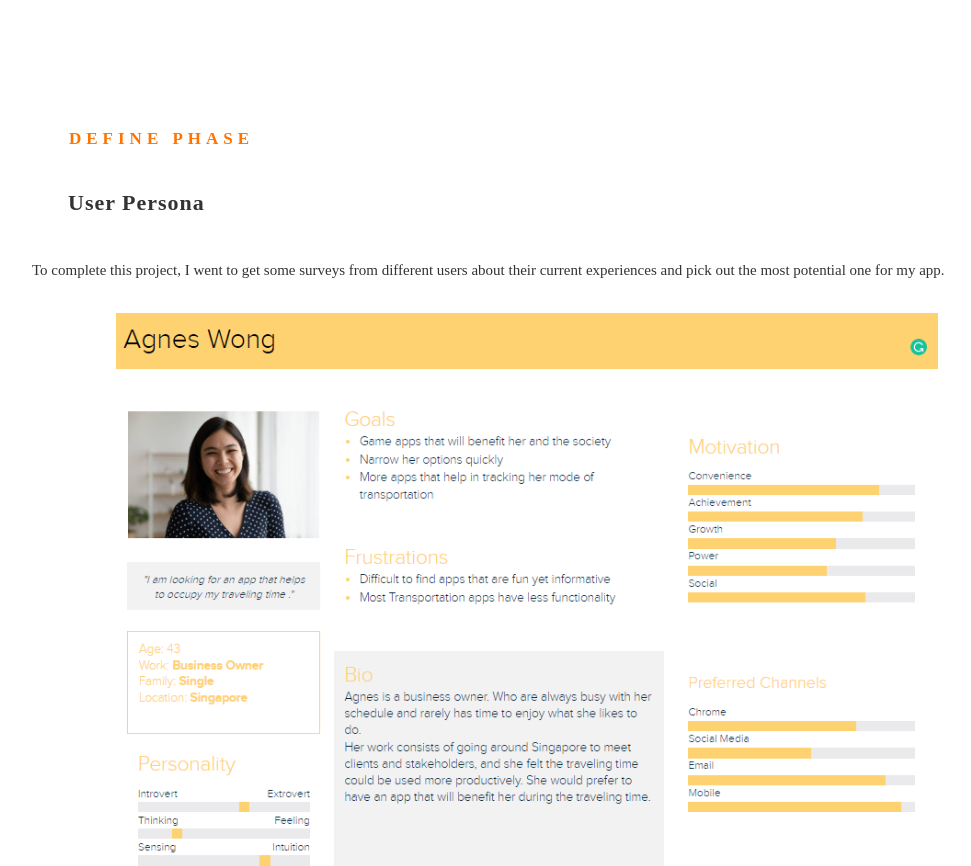
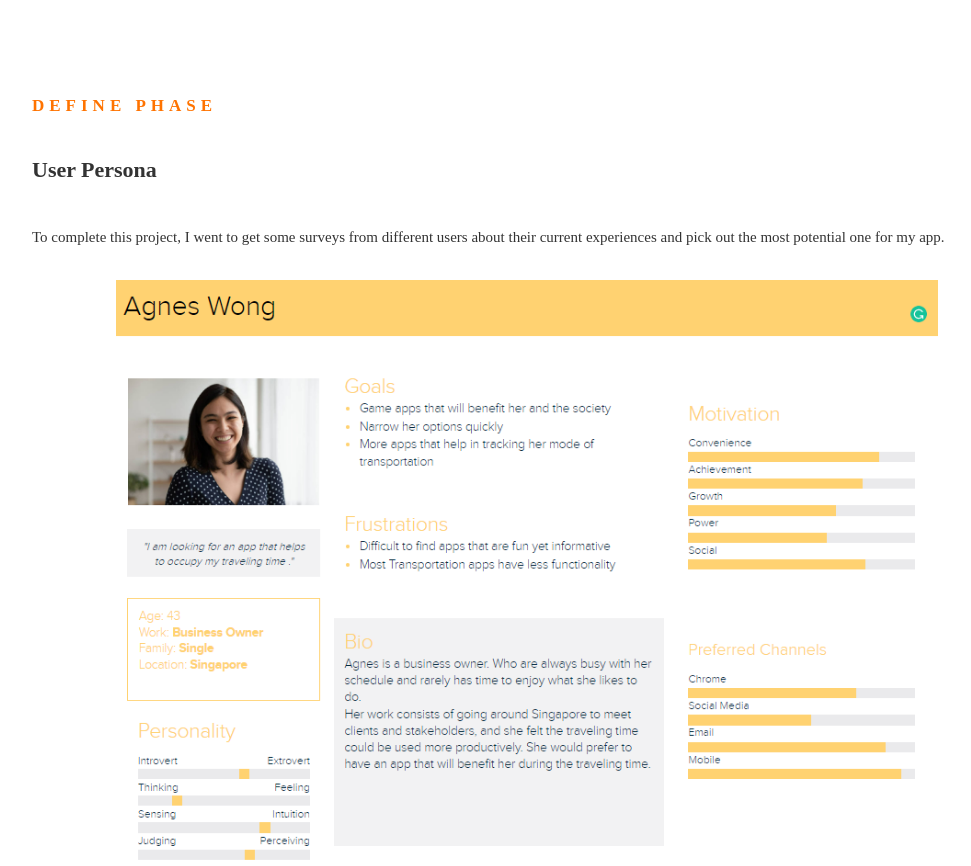
Before and after one commit to Qnweii/WongQingWei-Portfolio, a plain HTML site: page project-2.html in a window 1280 px wide. Shown: the part 2913-3779 px from the top of the page, without its empty margins (138-1109 px from the left). Drawn offline with nearby package versions, Linux system fonts and the light colour scheme; a script that the page names is missing.

Commit message:
img replacment and alignment issue

```diff
--- a/project-2.html
+++ b/project-2.html
@@ -38,7 +38,6 @@
   </div>
   <div class="container-3 w-container">
     <h1 class="heading-4">OVERVIEW</h1>
-    <div>
       <h1 class="heading-5">Background</h1>
       <div class="text-block-2">Since encouraging commuters to take public transport will help to reduce carbon footprints, I felt that implementing the concept of growing a tree will be closely related to the theme of being environmentally friendly. <br>‍<br>Hence, I designed a gamification system where users would be able to nurture a seed into a tree anytime they are using public transportation in an effort to encourage commuters to do so more frequently. Growing the seed into a tree with flowers and fruits is the aim of the game. Each time, when the flower has bloomed, rewards will be awarded.<br><br>This app will cater for the top four player types. The Achievers and Socializers will be the two willing player types, while the Consumers and Networkers will be the two unwilling player types.</div>
       <div class="div-block-5">
@@ -58,14 +57,13 @@
         <h1 class="heading-23">Reward Loops Diagram</h1>
         <div class="text-block-17">To further breakdown how the gamification system works in my app, the diagram below will show how each feature will cater to the different player types. </div><img src="images/Reward-loop.jpg" loading="lazy" width="836" srcset="images/Reward-loop-p-500.jpg 500w, images/Reward-loop-p-800.jpg 800w, images/Reward-loop.jpg 903w" sizes="(max-width: 767px) 100vw, (max-width: 991px) 95vw, 836px" alt="" class="image-50">
       </div>
-    </div>
   </div>
-  <div class="container-6 w-container">
-    <h1 class="heading-8">DEFINE PHASE</h1>
-    <h1 class="heading-11">User Persona</h1>
-    <div class="text-block-17">To complete this project, I went to get some surveys from different users about their current experiences and pick out the most potential one for my app. </div><img src="images/persona_1.png" loading="lazy" width="822" srcset="images/persona_1-p-500.png 500w, images/persona_1-p-800.png 800w, images/persona_1.png 894w" sizes="(max-width: 767px) 100vw, (max-width: 991px) 95vw, 822px" alt="" class="image-47">
-    <h1 class="heading-19">Empathy Map</h1>
-    <div class="text-block-17">In order to get a deeper understanding about User Behaviors and decisions, I used an Empathy Map to gather some of the feedbacks from the user and elaborate further on my user persona.</div><img src="images/empathy-map_1.png" loading="lazy" width="568" srcset="images/empathy-map_1-p-500.png 500w, images/empathy-map_1.png 703w" sizes="(max-width: 767px) 100vw, 568px" alt="" class="image-48">
+  <div class="container-3 w-container">
+      <h1 class="heading-36">DEFINE PHASE</h1>
+      <h1 class="heading-23">User Persona</h1>
+      <div class="text-block-17">To complete this project, I went to get some surveys from different users about their current experiences and pick out the most potential one for my app. </div><img src="images/persona_1.png" loading="lazy" width="822" srcset="images/persona_1-p-500.png 500w, images/persona_1-p-800.png 800w, images/persona_1.png 894w" sizes="(max-width: 767px) 100vw, (max-width: 991px) 95vw, 822px" alt="" class="image-47">
+      <h1 class="heading-19">Empathy Map</h1>
+      <div class="text-block-17">In order to get a deeper understanding about User Behaviors and decisions, I used an Empathy Map to gather some of the feedbacks from the user and elaborate further on my user persona.</div><img src="images/empathy-map_1.png" loading="lazy" width="568" srcset="images/empathy-map_1-p-500.png 500w, images/empathy-map_1.png 703w" sizes="(max-width: 767px) 100vw, 568px" alt="" class="image-48">
   </div>
   <div class="container-13 w-container">
     <h1 class="heading-36">IDEATION PHASE</h1>
```
Also changed, not shown: project-3.html (+2 -1 lines), images/JuniorBakery/JuniorBakeryShop.jpg (added).
